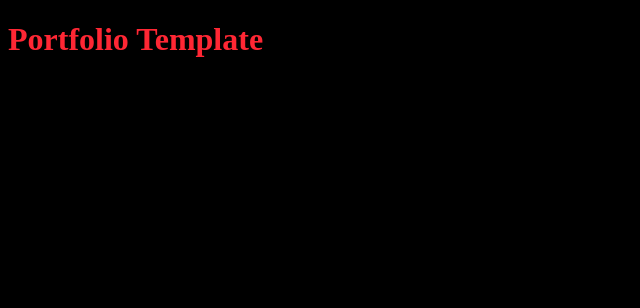
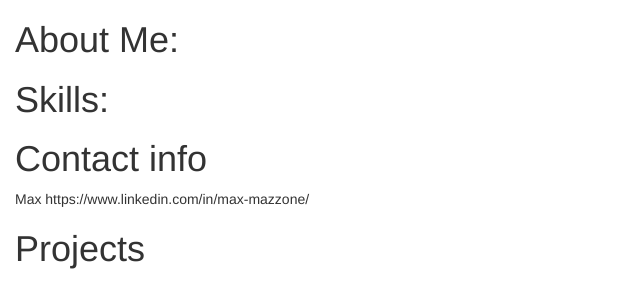
Before and after one commit to MaxMazzone/portfolio, a plain HTML site: page index.html in a window 1280 px wide. Shown: the whole page, without its empty margins (0-640 px from the left). Drawn offline with nearby package versions, Linux system fonts and the light colour scheme.

Commit message:
Add starting content

```diff
--- a/index.html
+++ b/index.html
@@ -5,10 +5,30 @@
       <meta name="viewport" content="width=device-width, initial-scale=1">
 
       <link rel="stylesheet" type="text/css" href="main.css">
+      <link rel="stylesheet" href="https://maxcdn.bootstrapcdn.com/bootstrap/3.3.7/css/bootstrap.min.css" integrity="sha384-BVYiiSIFeK1dGmJRAkycuHAHRg32OmUcww7on3RYdg4Va+PmSTsz/K68vbdEjh4u" crossorigin="anonymous">
       <script src="https://code.jquery.com/jquery-3.2.1.min.js"></script>
       <script src="index.js" type="text/javascript" charset="utf-8" defer></script>
+      <script src="https://maxcdn.bootstrapcdn.com/bootstrap/3.3.7/js/bootstrap.min.js" integrity="sha384-Tc5IQib027qvyjSMfHjOMaLkfuWVxZxUPnCJA7l2mCWNIpG9mGCD8wGNIcPD7Txa" crossorigin="anonymous"></script>
     </head>
     <body class="container-fluid">
-      <h1> Portfolio Template </h1>
+      <h1> About Me: </h1>
+      <p>
+      </p>
+
+      <h1>Skills:</h1>
+      <p>
+      </p>
+
+      <h1>Contact info </h1>
+      <p>
+        Max
+        https://www.linkedin.com/in/max-mazzone/
+      </p>
+
+      <h1>Projects</h1>
+      <p>
+      </p>
+
+
     </body>
 </html>
```
